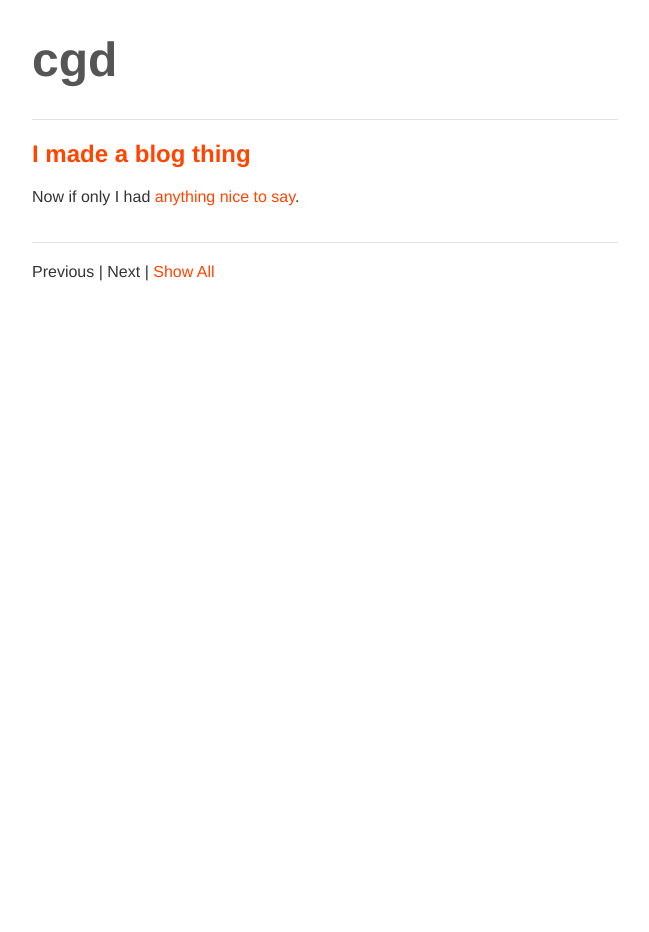
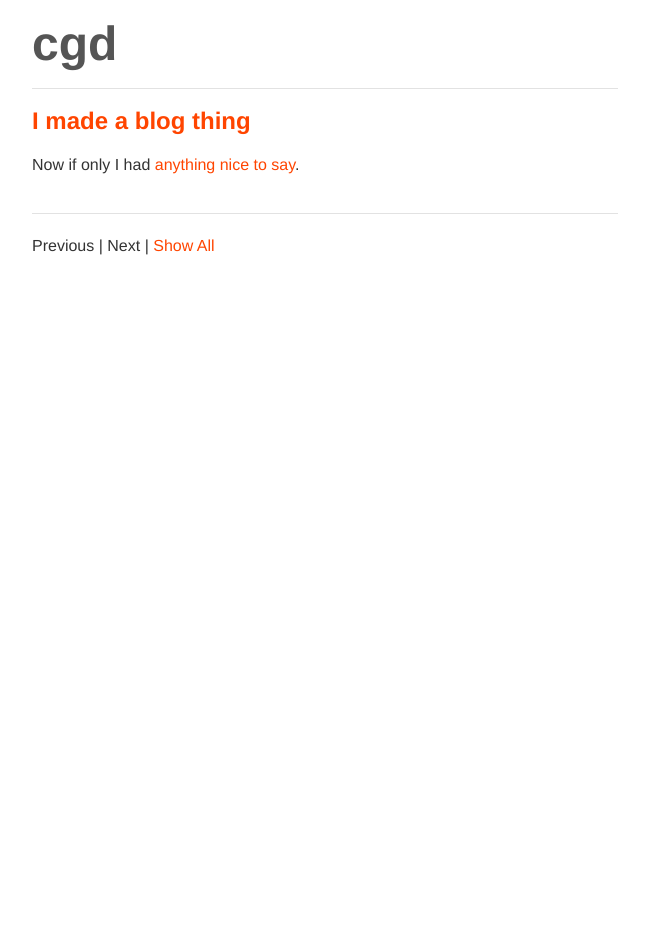
Before and after one commit to cgdangelo/cgdangelo.github.com, a Jekyll site: the page built from index.html, in a window 1280 px wide. Shown: the whole page, without its empty margins (315-964 px from the left). Built offline with Jekyll 4.4.1, drawn with Linux system fonts in a browser that asks for light colours; the list of posts is cut into pages by our own code; comment, search, counter and statistics services are not loaded.

Commit message:
Make text a little more easily readable

```diff
--- a/assets/css/style.css
+++ b/assets/css/style.css
@@ -401,9 +401,11 @@
 }
 
 body {
-  font: 16px "Helvetica Neue", Helvetica, "Segoe UI", Arial, sans-serif;
+  font: 16px/24px "Helvetica Neue", Helvetica, "Segoe UI", Arial, sans-serif;
   color: #333;
   height: 100%;
+  text-rendering: optimizeLegibility;
+  -webkit-font-smoothing: subpixel-antialised;
 }
 
 .container {
```
